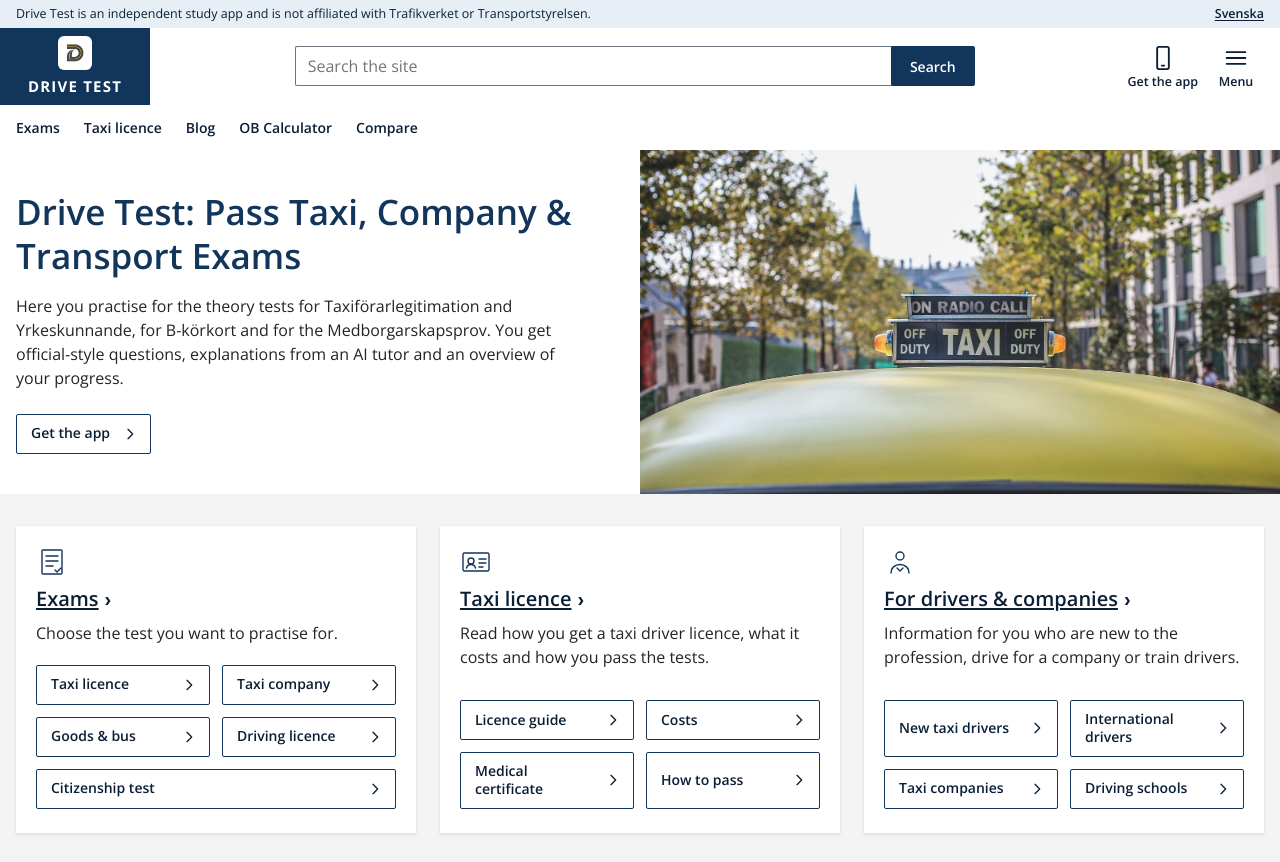
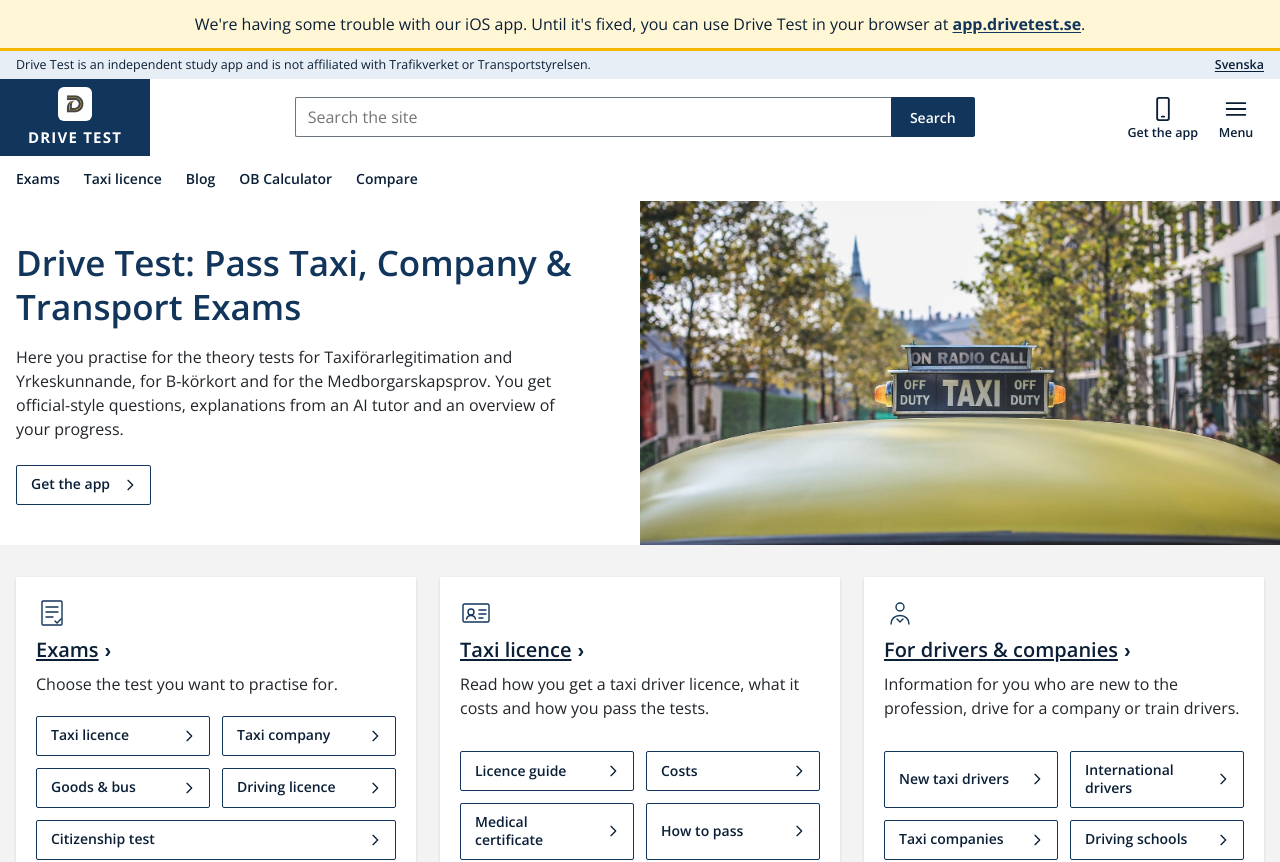
Before and after one commit to mohsinsapra/drivetest-homepage, a Next.js app: page / in a window 1280 px wide. Shown: the top 862 px of the page. Built offline with nearby package versions, Linux system fonts and the light colour scheme.

Commit message:
main: site-wide notice about the iOS app problem, pointing to app.drivetest.se

```diff
--- /dev/null
+++ b/src/components/layout/SiteNotice.module.css
@@ -0,0 +1,38 @@
+.notice {
+  background: var(--yellow-soft);
+  border-bottom: 3px solid var(--yellow);
+  color: var(--brand-ink);
+}
+
+.text {
+  margin: 0;
+  padding: 12px 0;
+  font-size: var(--fs-body);
+  line-height: 1.5;
+  text-align: center;
+}
+
+.link {
+  color: var(--brand);
+  font-weight: 700;
+  text-decoration: underline;
+  text-underline-offset: 2px;
+}
+
+.link:hover {
+  color: var(--brand-dark);
+  text-decoration-thickness: 2px;
+}
+
+.link:focus-visible {
+  outline: 3px solid var(--yellow);
+  outline-offset: 2px;
+}
+
+@media (max-width: 640px) {
+  .text {
+    padding: 10px 0;
+    font-size: var(--fs-small);
+    text-align: left;
+  }
+}
--- /dev/null
+++ b/src/components/layout/SiteNotice.tsx
@@ -0,0 +1,22 @@
+import type { Lang } from "@/lib/i18n";
+import { notice } from "@/content/site";
+import styles from "./SiteNotice.module.css";
+
+/** Temporary announcement strip above the header (content lives in content/site.ts). */
+export default function SiteNotice({ lang }: { lang: Lang }) {
+  const n = notice[lang];
+  if (!n) return null;
+  return (
+    <div className={styles.notice} role="status">
+      <div className="container">
+        <p className={styles.text}>
+          {n.before}
+          <a href={n.href} className={styles.link}>
+            {n.linkText}
+          </a>
+          {n.after}
+        </p>
+      </div>
+    </div>
+  );
+}
--- a/src/content/site.ts
+++ b/src/content/site.ts
@@ -8,6 +8,22 @@ export const urls = {
   appStore: "https://apps.apple.com/app/drive-test-pro/id6765940954",
   github: "https://mohsinsapra.github.io/",
   supportEmail: "support@drivetest.se",
+};
+
+/** Temporary site-wide notice shown above the header. Set to null to hide it. */
+export const notice: Record<Lang, { before: string; linkText: string; href: string; after: string } | null> = {
+  en: {
+    before: "We're having some trouble with our iOS app. Until it's fixed, you can use Drive Test in your browser at ",
+    linkText: "app.drivetest.se",
+    href: "https://app.drivetest.se",
+    after: ".",
+  },
+  sv: {
+    before: "Vi har just nu problem med vår iOS-app. Tills det är löst kan du använda Drive Test i webbläsaren på ",
+    linkText: "app.drivetest.se",
+    href: "https://app.drivetest.se",
+    after: ".",
+  },
 };
 
 export const footer = {
--- a/src/screens/HomeScreen.tsx
+++ b/src/screens/HomeScreen.tsx
@@ -1,4 +1,5 @@
 import type { Lang } from "@/lib/i18n";
+import SiteNotice from "@/components/layout/SiteNotice";
 import SiteHeader from "@/components/layout/SiteHeader";
 import SiteFooter from "@/components/layout/SiteFooter";
 import HomeHero from "@/components/home/HomeHero";
@@ -10,6 +11,7 @@ import HomeFaq from "@/components/home/HomeFaq";
 export default function HomeScreen({ lang }: { lang: Lang }) {
   return (
     <>
+      <SiteNotice lang={lang} />
       <SiteHeader lang={lang} currentPath="/" />
       <main id="main">
         <HomeHero lang={lang} />
--- a/src/styles/globals.css
+++ b/src/styles/globals.css
@@ -89,7 +89,7 @@ ol {
 }
 
 .skip-link {
-  position: absolute;
+  position: fixed;
   left: 8px;
   top: -60px;
   z-index: 1000;
```
